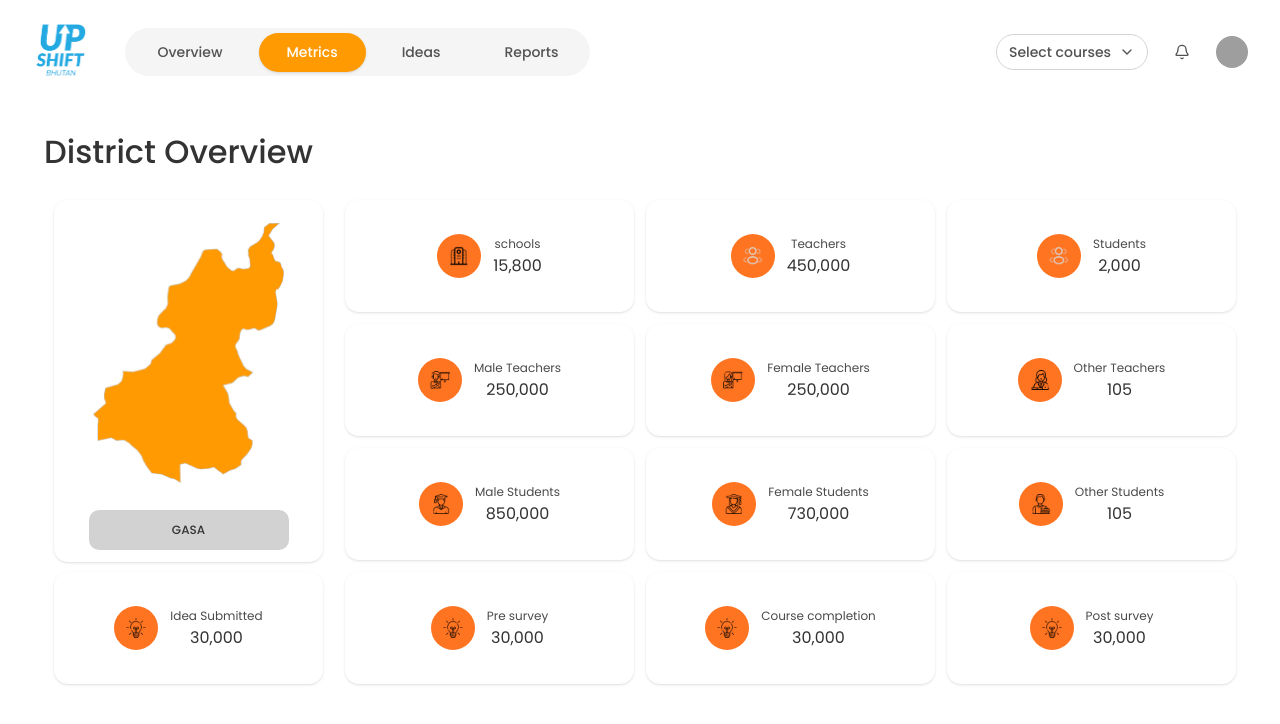
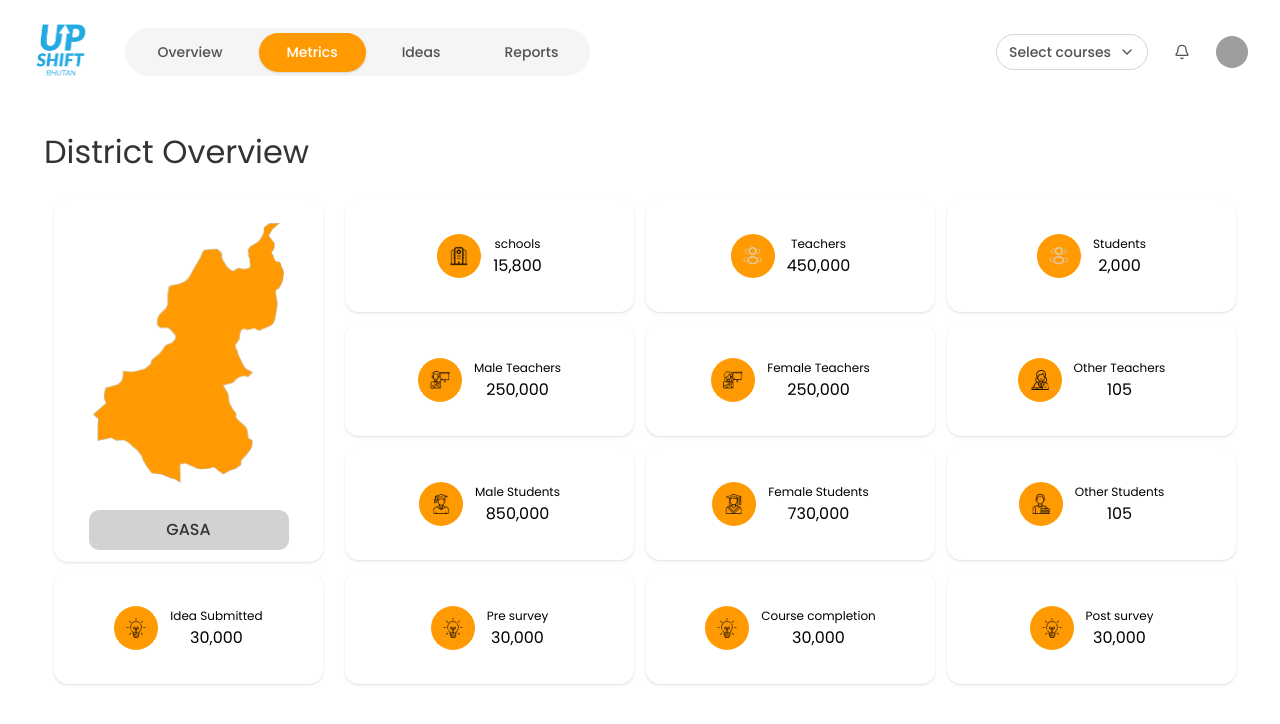
Before and after one commit to Digi9ReachInfoSystems/google-classroom, a Next.js app: page /districtadmin/metrics in a window 1280 px wide. Shown: the top 724 px of the page. Built offline with nearby package versions, Linux system fonts and the light colour scheme; grey boxes are pictures that could not be loaded.

Commit message:
changes in district admin metrics

```diff
--- a/src/components/districtmetrics/metrics/metrics.tsx
+++ b/src/components/districtmetrics/metrics/metrics.tsx
@@ -69,7 +69,7 @@ function StatCard({
     <div className={`h-[112px] ${widthClass} rounded-xl bg-white shadow-sm`}>
       <div className="h-full w-full flex items-center justify-center">
         <div className="flex items-center gap-3">
-          <span className="inline-flex h-11 w-11 shrink-0 items-center justify-center rounded-full bg-[var(--warning-400)]">
+          <span className="inline-flex h-11 w-11 shrink-0 items-center justify-center rounded-full bg-[var(--primary)]">
             <Image
               src={icon}
               alt={label}
@@ -79,10 +79,10 @@ function StatCard({
             />
           </span>
           <div className="min-w-0 text-center">
-            <div className="text-[12px] font-normal leading-5 text-[var(--neutral-900)] truncate">
+            <div className="text-[12px] font-normal leading-5 text-black truncate">
               {label}
             </div>
-            <div className="text-[16px] font-normal leading-6 text-[var(--neutral-1000)]">
+            <div className="text-[16px] font-normal leading-6 text-black">
               {value}
             </div>
           </div>
@@ -95,7 +95,7 @@ function StatCard({
 const DistrictOverview: React.FC = () => {
   return (
     <section className="w-full px-5 sm:px-6 md:px-8 lg:px-10 xl:px-[20px]">
-      <h2 className="mb-6 text-[32px] font-medium text-[var(--neutral-1000)]">
+      <h2 className="mb-6 text-[32px] font-normal text-[var(--neutral-1000)]">
         District Overview
       </h2>
 
@@ -115,7 +115,7 @@ const DistrictOverview: React.FC = () => {
             <button
               type="button"
               className="absolute bottom-3 left-1/2 -translate-x-1/2 h-10 w-[200px] rounded-lg
-                 bg-[var(--neutral-300)] text-[12px] font-medium text-[var(--neutral-1000)]"
+                 bg-[var(--neutral-300)] text-[16px] font-medium text-[var(--neutral-1000)]"
             >
               GASA
             </button>
```
